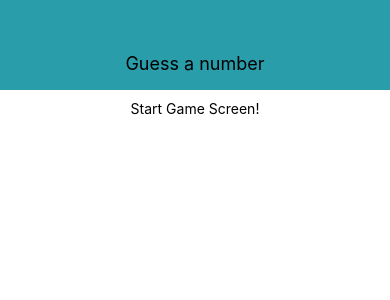
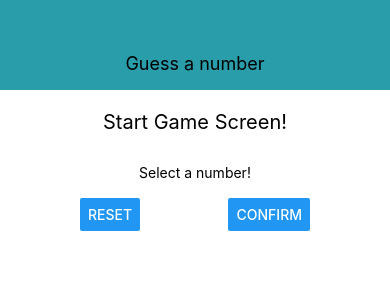
Before and after one commit to piotut/guess-number-game, a React Native app: screen / in a window 390 px wide. Shown: the top 300 px of the page. Built offline with nearby package versions, Linux system fonts and the light colour scheme.

Commit message:
Add card component

```diff
--- /dev/null
+++ b/components/Card.js
@@ -0,0 +1,21 @@
+import React from 'react';
+import { View, StyleSheet } from 'react-native';
+
+const Card = props => {
+    return (
+        <View style={{...styles.card, ...props.style}}>
+            {props.children}
+        </View>
+    );
+};
+
+const styles = StyleSheet.create({
+    card: {
+        elevation: 20,
+        backgroundColor: 'white',
+        padding: 20,
+        borderRadius: 10,
+    }
+});
+
+export default Card;
--- a/screens/StartGameScreen.js
+++ b/screens/StartGameScreen.js
@@ -1,11 +1,20 @@
 import React from 'react';
-import { View, StyleSheet, Text } from 'react-native';
-import Header from "../components/Header";
+import { View, StyleSheet, Text, TextInput, Button } from 'react-native';
+
+import Card from '../components/Card';
 
 const StartGameScreen = props => {
     return (
         <View style={styles.screen}>
-            <Text>Start Game Screen!</Text>
+            <Text style={styles.title}>Start Game Screen!</Text>
+            <Card style={styles.inputContainer}>
+                <Text>Select a number!</Text>
+                <TextInput />
+                <View style={styles.buttonContainer}>
+                    <Button title="Reset" onPress={()=>{}} />
+                    <Button title="Confirm" onPress={()=>{}} />
+                </View>
+            </Card>
         </View>
     );
 };
@@ -16,6 +25,21 @@ const styles = StyleSheet.create({
         paddingTop: 10,
         alignItems: 'center',
     },
+    inputContainer: {
+        width: 300,
+        maxWidth: '80%',
+        alignItems: 'center',
+    },
+    title: {
+        fontSize: 20,
+        marginVertical: 10,
+    },
+    buttonContainer: {
+        flexDirection: 'row',
+        width: '100%',
+        justifyContent: 'space-between',
+        paddingHorizontal: 15,
+    }
 });
 
 export default StartGameScreen;
```
